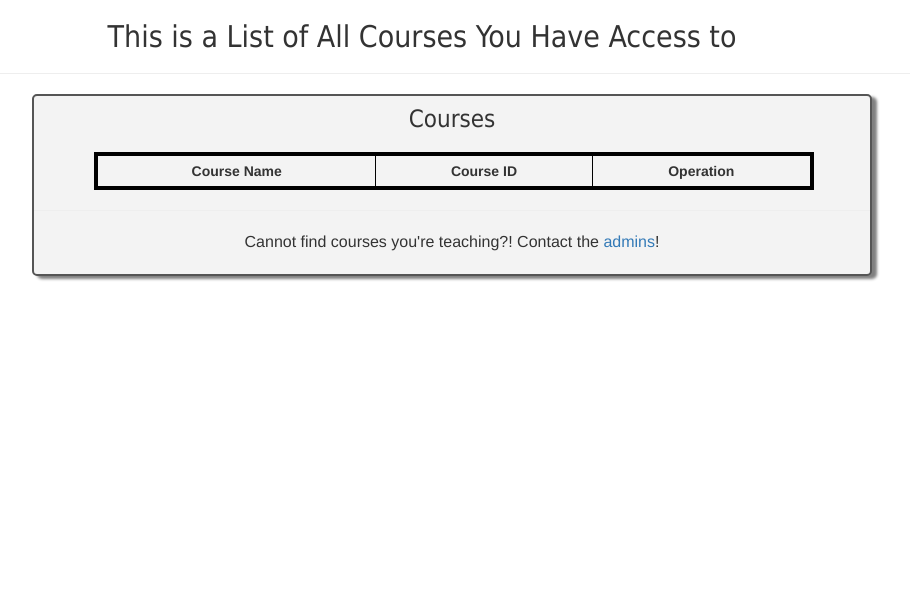
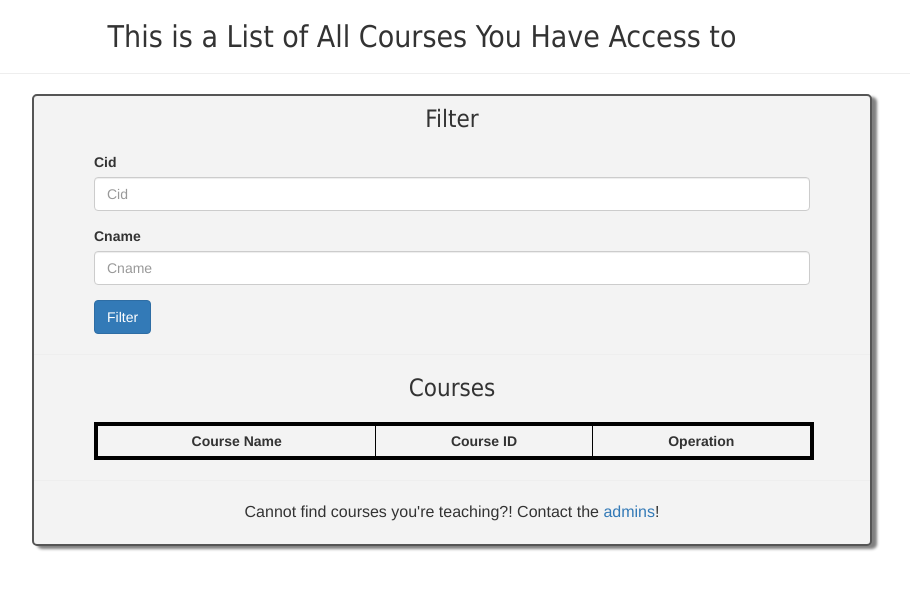
Before and after one commit to Fudanyrd/COMP130010, a Django app: page /courses in a window 1280 px wide. Shown: the part 51-641 px from the top of the page, without its empty margins (218-1128 px from the left). Run offline with Django 5.2, Linux system fonts and the light colour scheme; the visitor is signed in with stand-in values (Sample User, id 1); data that the repository does not hold is empty; some libraries are stand-ins or nearby versions.

Commit message:
Add a filter functionality for courses page
- Filter functionality allows instructors and admins
- to quickly match a subset of course if they know
- a small fragment of course name or id

```diff
--- a/myapp/forms.py
+++ b/myapp/forms.py
@@ -19,3 +19,9 @@ class GradeAllForm(forms.ModelForm):
         model = Grade
         fields = ['student','grade']
         labels = {'text': 'student'}
+
+class CourseFilter(forms.ModelForm):
+    class Meta:
+        model = Course
+        fields = ['cid', 'cname']
+        labels = {'text': ''}
--- a/myapp/templates/courses.html
+++ b/myapp/templates/courses.html
@@ -1,4 +1,4 @@
-{% extends "base.html" %} {% block content %}
+{% extends "base.html" %} {% load bootstrap3 %} {% block content %}
 <h2 style="text-align: center; font-family: Tahoma">
   This is a List of All Courses You Have Access to
 </h2>
@@ -20,8 +20,29 @@
     padding-bottom: 10px;
     text-align: center;
   }
+  .buttonitem {
+    background-color: #337ab7;
+    width: 120px;
+    height: 50px;
+    border-radius: 6px;
+    border: 1px solid #337ab7;
+    box-shadow: 5px 3px 3px grey;
+    color: white;
+  }
 </style>
+
 <div id="tbcontainer">
+  <h3 style="text-align:center;font-family:Tahoma;margin-bottom:20px;margin-top:0">Filter</h3>
+    <form action="{% url 'myapp:courses' %}" method="post">
+        {% csrf_token %}
+        <div style="margin-left: 60px;margin-right: 60px">
+          {% bootstrap_form form %}
+          {% buttons %}
+          <button name="submit" class="btn btn-primary">Filter</button>
+          {% endbuttons %}
+        </div>
+    </form>
+  <hr />
   <h3 style="text-align:center;font-family:Tahoma;margin-bottom:20px;margin-top:0">Courses</h3>
   <table style="border: 4px solid black; width: 720px; margin-left: 60px;text-align:center">
     <colgroup span="4"></colgroup>
--- a/myapp/views.py
+++ b/myapp/views.py
@@ -4,8 +4,11 @@ from django.http import HttpResponseRedirect, Http404
 from django.urls import reverse
 from django.db.models.expressions import RawSQL
 from django.contrib.auth.decorators import login_required
-from .forms import RegradeForm, GradeForm, GradeAllForm
+from .forms import RegradeForm, GradeForm, GradeAllForm, CourseFilter
 import mysql.connector
+
+glb_host = 'db'
+glb_port = '3306'
 
 def avg_grade(course_id):
     """ given the course id, calculate its average grade"""
@@ -13,8 +16,8 @@ def avg_grade(course_id):
         user = 'root',
         password = 'Yrd37538311',
         database = 'grade',
-        host = 'db',
-        port = '3306',
+        host = glb_host,
+        port = glb_port,
     )
     cursor = connection.cursor()
     cursor.execute(
@@ -53,6 +56,24 @@ def index(request):
 def courses(request):
     """ admin has access to all courses; while instructor only have access to the courses he/she taught"""
     ut = usertype(request)
+    if request.method == "POST":
+        cid = request.POST.get('cid')
+        if cid == 'any':
+            cid = ''
+        cname = request.POST.get('cname')
+        if cname == 'any':
+            cname = ''
+        if ut == 'admin':
+            courses = Course.objects.filter(cid__contains=cid).filter(cname__contains=cname).order_by('cid')
+        else:
+            instructor = (Instructor.objects.filter(tid=request.user.username))[0]
+            courses = Course.objects.filter(teacher=instructor).filter(cid__contains=cid).filter(cname__contains=cname).order_by('cid')
+        context = {
+            'form': CourseFilter(data=request.POST),
+            'courses': courses
+        }
+        return render(request, 'courses.html', context)
+    # request.method == "GET"
     if ut == 'admin':
         courses = Course.objects.order_by('cid')
     elif ut == 'instructor':
@@ -61,6 +82,7 @@ def courses(request):
     else:
         raise Http404
     context = {
+        'form': CourseFilter(),
         'courses': courses
     }
     return render(request, 'courses.html', context)
```
